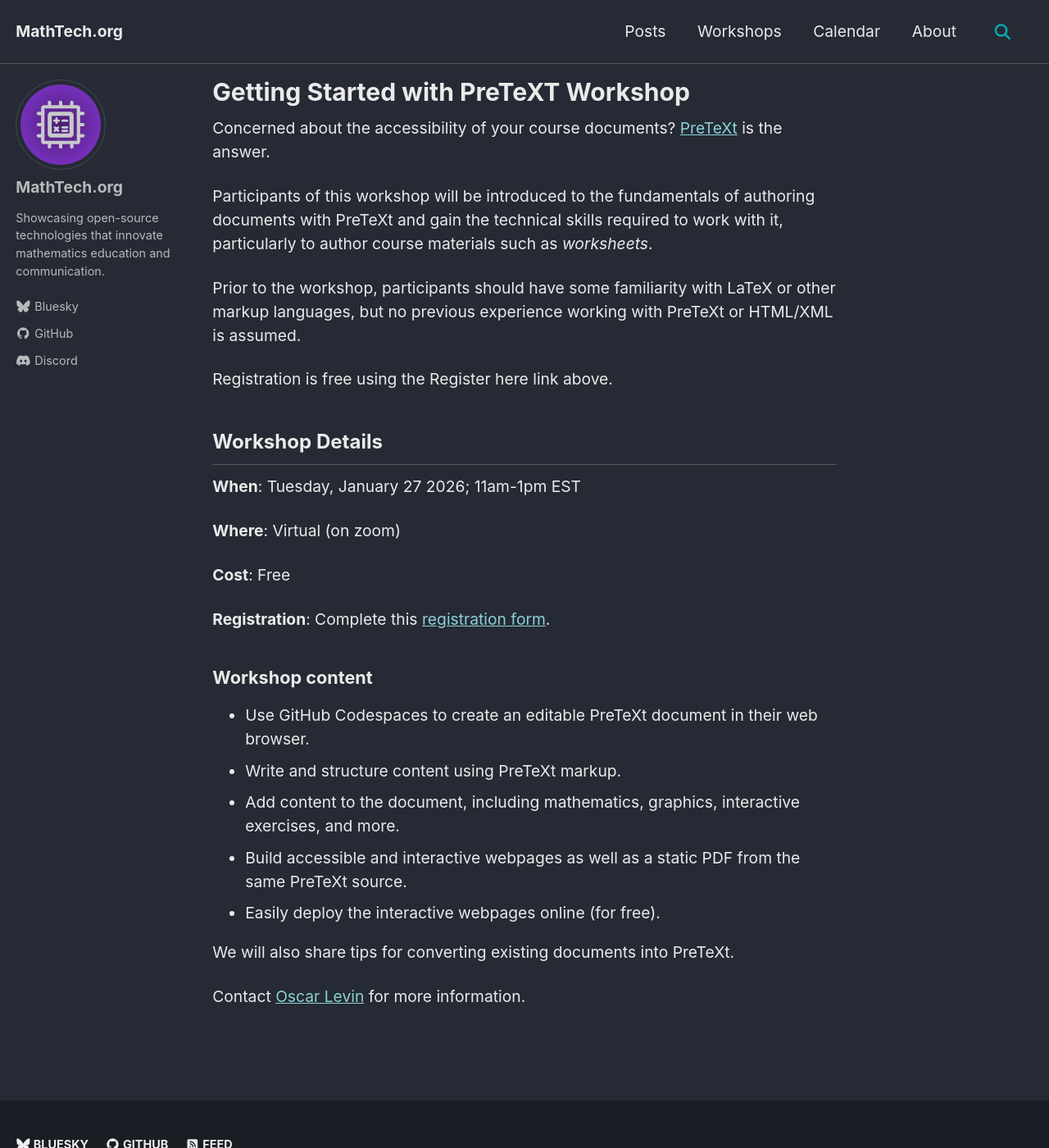
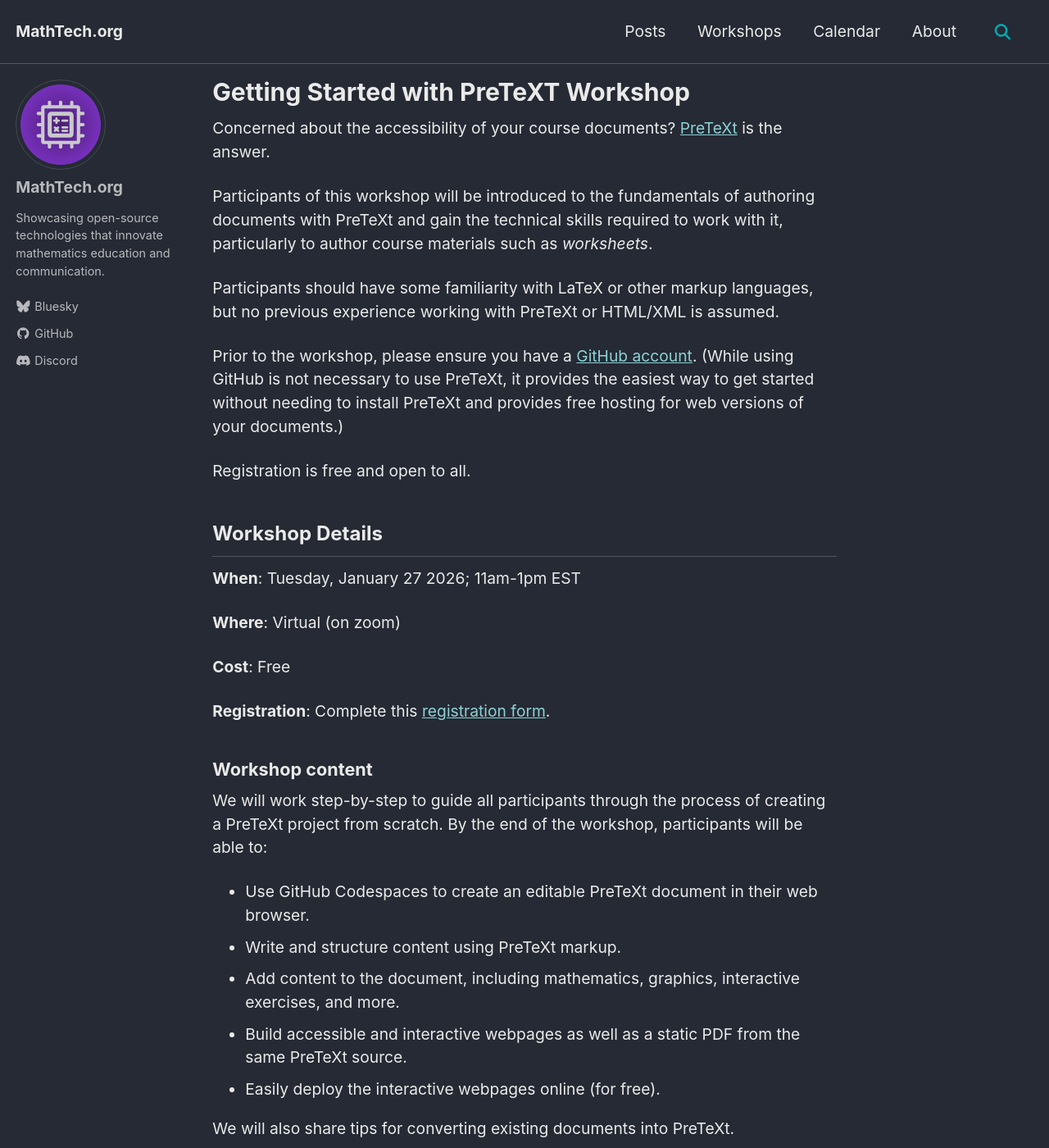
Before and after one commit to mathtechorg/mathtechorg.github.io, a Jekyll site: the page built from _pages/workshops/PreTeXt2026.md, in a window 1280 px wide and 1400 px high. Shown: the whole window at 82% size. Built offline with Jekyll 4.4.1, drawn with Linux system fonts in a browser that asks for light colours; cached includes are drawn as plain includes.

Commit message:
clarify workshop content (#97)

```diff
--- a/_pages/workshops/PreTeXt2026.md
+++ b/_pages/workshops/PreTeXt2026.md
@@ -8,9 +8,11 @@
 
 Participants of this workshop will be introduced to the fundamentals of authoring documents with PreTeXt and gain the technical skills required to work with it, particularly to author course materials such as *worksheets*.
 
-Prior to the workshop, participants should have some familiarity with LaTeX or other markup languages, but no previous experience working with PreTeXt or HTML/XML is assumed.
+Participants should have some familiarity with LaTeX or other markup languages, but no previous experience working with PreTeXt or HTML/XML is assumed.
 
-Registration is free using the Register here link above.
+Prior to the workshop, please ensure you have a [GitHub account](https://github.com/join).  (While using GitHub is not necessary to use PreTeXt, it provides the easiest way to get started without needing to install PreTeXt and provides free hosting for web versions of your documents.)
+
+Registration is free and open to all.
 
 ## Workshop Details
 
@@ -24,6 +26,8 @@
 
 ### Workshop content
 
+We will work step-by-step to guide all participants through the process of creating a PreTeXt project from scratch. By the end of the workshop, participants will be able to:
+
 - Use GitHub Codespaces to create an editable PreTeXt document in their web browser.
 - Write and structure content using PreTeXt markup.
 - Add content to the document, including mathematics, graphics, interactive exercises, and more.
```
